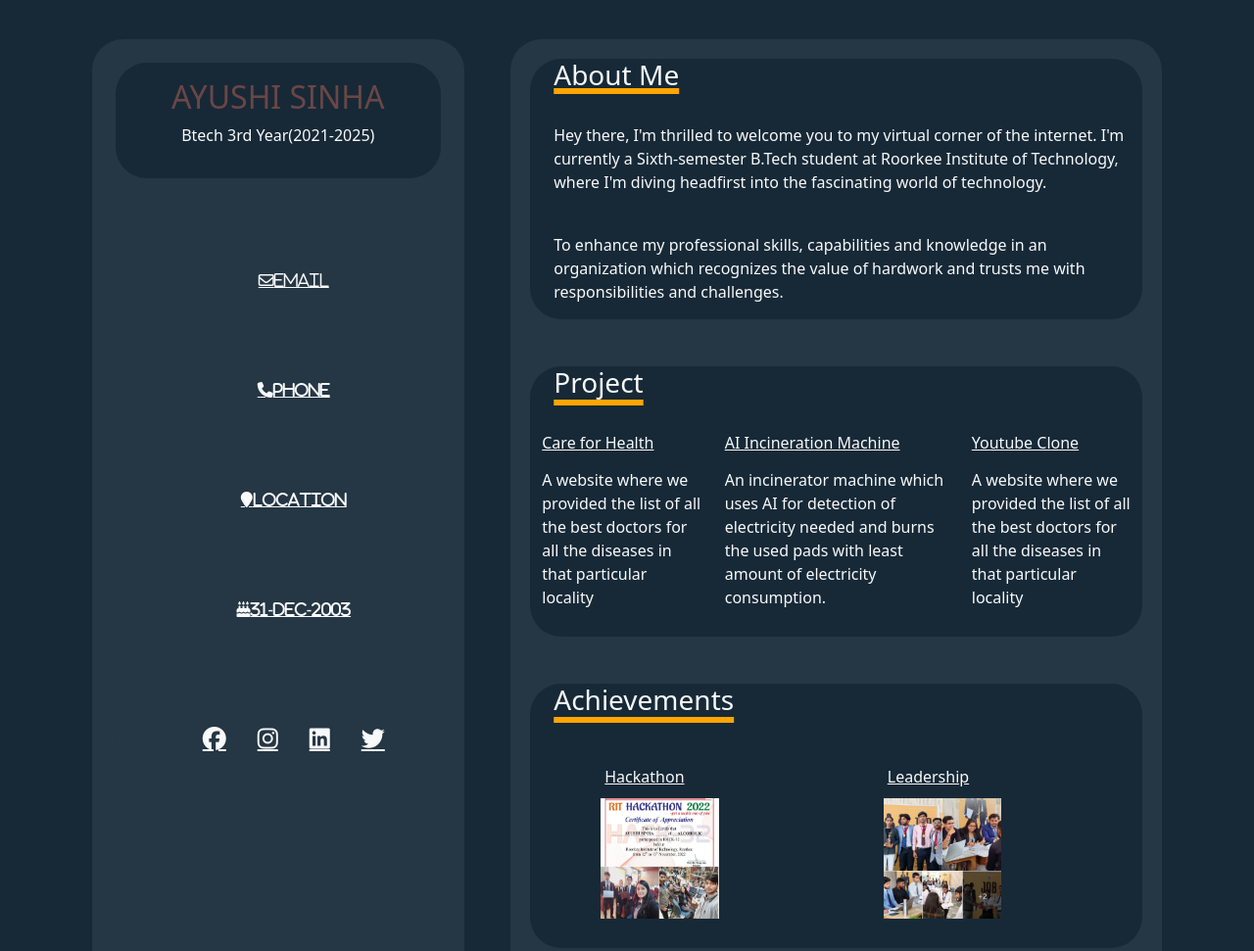
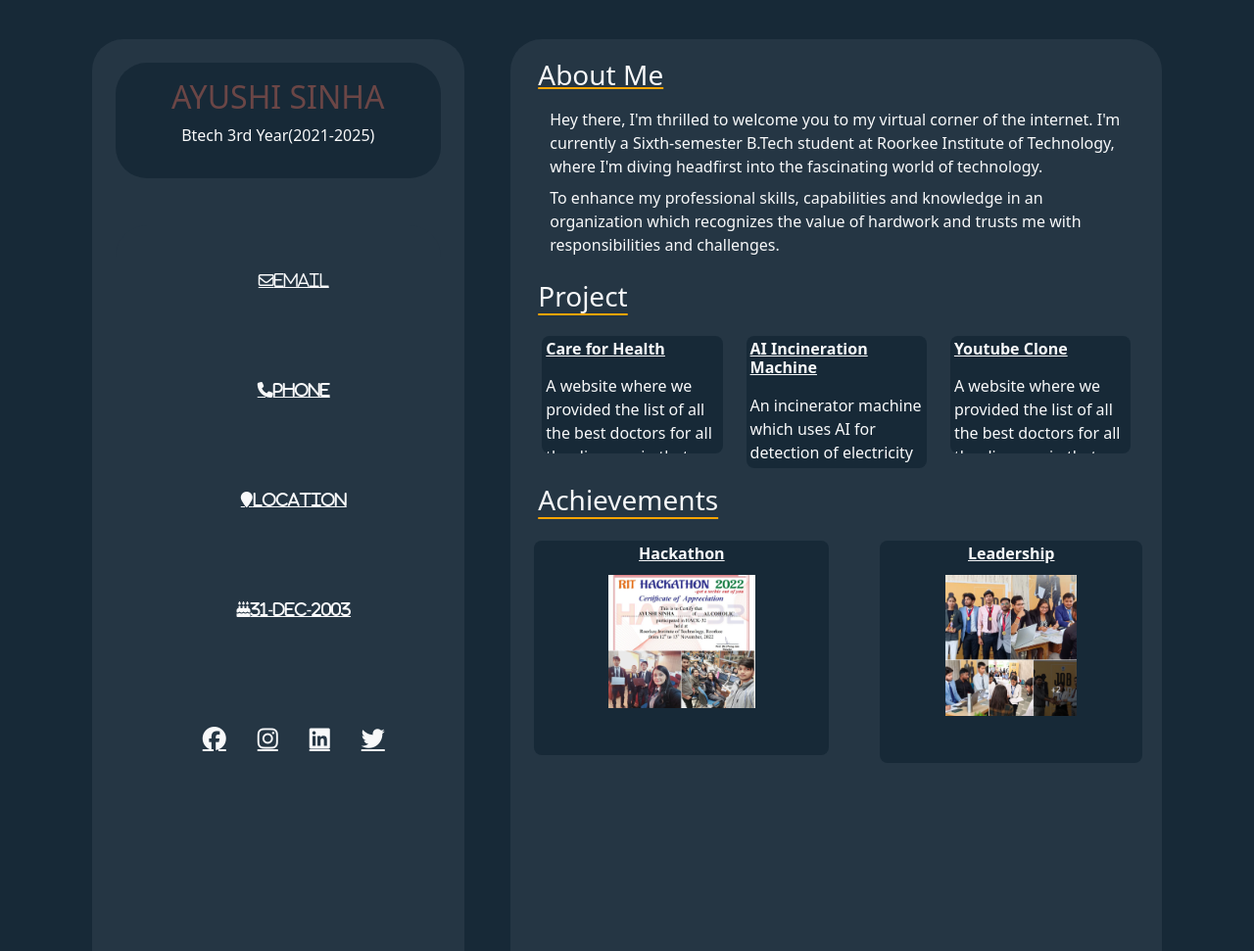
Before and after one commit to ayushisk/Dreamers, a plain HTML site: page 18-jan-2023/index.html in a window 1280 px wide. Shown: the top 971 px of the page at 98% size. Drawn offline with nearby package versions, Linux system fonts and the light colour scheme.

Commit message:
Update index.html

```diff
--- a/18-jan-2023/index.html
+++ b/18-jan-2023/index.html
@@ -4,7 +4,7 @@
 <head>
     <meta charset="UTF-8">
     <meta name="viewport" content="width=device-width, initial-scale=1.0">
-    <title>Portfolio</title>
+    <title>Document</title>
     <link href="https://cdn.jsdelivr.net/npm/bootstrap@5.3.2/dist/css/bootstrap.min.css" rel="stylesheet"
         integrity="sha384-T3c6CoIi6uLrA9TneNEoa7RxnatzjcDSCmG1MXxSR1GAsXEV/Dwwykc2MPK8M2HN" crossorigin="anonymous">
     <link rel="stylesheet" href="./css/style.css">
@@ -15,22 +15,22 @@
 
 <body>
     <div class="container ">
-        <div class="row " >
-            <aside class="col-12 col-lg-4 col-sm-10  container  rounded-5 p-4"
+        <div class="row" style="height: 1000px">
+            <aside class="col-11 col-lg-4 container sidebar98 rounded-5 p-4"
                 style="background-color: var(--bg-upper); ">
 
                 <div>
-                    <div class="col mb-lg-5 rounded-5  p-3" style=" background-color:var(--bg-color); ">
+                    <div class="info col mb-5 rounded-5  p-3" style=" background-color:var(--bg-color); ">
                         <h2 class="h2  d-flex justify-content-center" style="color: var(--main-color);">AYUSHI SINHA
                         </h2>
-                        <div class="text-light  d-flex justify-content-center">
+                        <div class="batch text-light  d-flex justify-content-center">
                             <p>Btech 3rd Year(2021-2025)</p>
                         </div>
                     </div>
-                    <div class="rounded-5 d-flex flex-column align-items-center justify-content-center d-md-none d-lg-block d-sm-none d-md-block d-none d-sm-block"
-                        style=" background-color: var(--bg-upper);">
+                    <div class="info-more rounded-5 d-flex flex-column lign-items-center justify-content-center d-md-none d-lg-block d-sm-none d-md-block d-none d-sm-block"
+                        style="height: 900px; background-color: var(--bg-upper);">
                         <div></div>
-                        <ul class="d-flex flex-column h6">
+                        <ul class="contact d-flex flex-column h6">
                             <a href="mailto:sinhask1392@gmail.com"
                                 class="fa-regular fa-envelope m-5 d-flex text-light justify-content-lg-center">
                                 Email
@@ -45,7 +45,7 @@
 
                         </ul>
                         <div></div>
-                        <ul class="d-flex justify-content-center mt-5 h4">
+                        <ul class="social d-flex justify-content-center mt-5 h4">
                             <a href="#" class="fab fa-facebook text-light m-3 "></a></a>
                             <a href="https://www.instagram.com/imayushisinha?igsh=MXNuamJ3dmZycDc4ZA=="
                                 class="fab fa-instagram text-light m-3" target="_blank"></a>
@@ -57,74 +57,89 @@
 
                 </div>
             </aside>
-            <div class="col-12 col-lg-7 col-sm-10 col-xs-12 container main-content  rounded-5"
+            <div class="col-10 col-lg-7 col-sm-10 col-xs-12 container main-content offset-1x rounded-5"
                 style="background-color: var(--bg-upper); padding: 20px;">
                 <article>
-                    <section class="col mb-5 rounded-5" style=" background-color:var(--bg-color); ">
-                        <h3 class="text-light ms-4 mb-3 "
-                            style="text-decoration: underline; text-decoration-color: var(--underline-heading); text-decoration-thickness: 6px;">
+                    <div class="about-info">
+                        <h3 class="text-light ms-2 mb-3 text-decoration-underlinexx"
+                            style="text-decoration: underline; text-decoration-color: var(--underline-heading); text-decoration-thickness: auto;">
                             About Me</h3>
-                        <div class="about-info">
-                            <p class="text-light m-2 p-3  container text-break font-family ">Hey there, I'm thrilled to
+                        <p class="text-light m-2  container text-break font-family  ">Hey there, I'm thrilled to
                             welcome you to my virtual corner of the internet. I'm currently a
                             Sixth-semester B.Tech student at Roorkee Institute of Technology, where I'm diving
                             headfirst
                             into the fascinating world of technology.</p>
-                            <p class="text-light m-2 p-3 container font-family text-break">To enhance my professional
+                        <p class="text-light m-2 container font-family text-break">To enhance my professional
                             skills, capabilities and knowledge in an organization which
                             recognizes
                             the value of hardwork and trusts me with responsibilities and challenges.</p>
                     </div>
+
+
+                    <h3 class="text-light ms-2 mb-4 mt-4"
+                        style="text-decoration: underline; text-decoration-color: var(--underline-heading); text-decoration-thickness: auto; text-underline-offset: .25em;">
+                        Project
+                    </h3>
+
+                    <div class="container">
+                        <div class="row">
+                            <div class="col-md-4 mb-3">
+                                <section class="rounded-3 overflow-auto"
+                                    style="max-height: 120px; background-color: var(--bg-color);">
+                                    <h6 class="text-light text-decoration-underline p-1"><b>Care for Health</b></h6>
+                                    <p class="text-light p-1 font-family">A website where we provided the list of all
+                                        the best doctors for all the diseases in that particular locality.</p>
                                 </section>
-                    <section class="col mb-5 rounded-5" style=" background-color:var(--bg-color);">
-                        <h3 class="text-light ms-4 mb-4 "
-                            style="text-decoration: underline; text-decoration-color: var(--underline-heading); text-decoration-thickness: 6px; text-underline-offset: .25em;">
-                            Project</h3>
-                        <div class="d-flex ">
-                            <div class="m-2">
-                                <h6 class="text-light text-decoration-underline p-1">Care for Health</h6>
-                                <p class="text-light p-1 font-family">A website where we provided the list of all the
-                                    best doctors for all the diseases in that
-                                    particular locality</p>
                             </div>
-                            <div class="m-2">
-                                <h6 class="text-light text-decoration-underline p-1">AI Incineration Machine</h6>
-                                <p class="text-light p-1 font-family">An incinerator machine which uses AI for detection
-                                    of electricity needed and burns the
-                                    used pads with least amount of electricity consumption.</p>
+
+                            <div class="col-md-4 mb-3">
+                                <section class="rounded-3 overflow-auto"
+                                    style="max-height: 135px; background-color: var(--bg-color);">
+                                    <h6 class="text-light text-decoration-underline p-1"><b>AI Incineration Machine</b>
+                                    </h6>
+                                    <p class="text-light p-1 font-family">An incinerator machine which uses AI for
+                                        detection of electricity needed and burns the used pads with the least amount of
+                                        electricity consumption.</p>
+                                </section>
                             </div>
-                            <div class="m-2">
-                                <h6 class="text-light text-decoration-underline p-1">Youtube Clone</h6>
-                                <p class="text-light p-1 font-family">A website where we provided the list of all the
-                                    best doctors for all the diseases in that
-                                    particular locality</p>
+
+                            <div class="col-md-4 mb-3">
+                                <section class="rounded-3 overflow-auto"
+                                    style="max-height: 120px; background-color: var(--bg-color);">
+                                    <h6 class="text-light text-decoration-underline p-1"><b>Youtube Clone</b></h6>
+                                    <p class="text-light p-1 font-family">A website where we provided the list of all
+                                        the best doctors for all the diseases in that particular locality.</p>
+                                </section>
+                            </div>
                         </div>
                     </div>
 
-                    </section>
-                    <section class="col mb-5 rounded-5" style=" background-color: var(--bg-color);">
-                        <h3 class="text-light ms-4 mb-4 "
-                            style="text-decoration: underline; text-decoration-color: var(--underline-heading); text-decoration-thickness: 6px; text-underline-offset: .25em;">
+                    <h3 class="text-light ms-2 mb-4 "
+                        style=" text-decoration: underline; text-decoration-color: var(--underline-heading);text-decoration-thickness: auto; text-underline-offset: .25em;">
                         Achievements</h3>
-                        <div class="d-flex justify-content-around ms-5">
-                            <div class="container m-2 p-3">
-                                <h6 class="text-light text-decoration-underline p-1">Hackathon</h6>
 
+                    <div class="d-flex justify-content-around ms-1 ">
+                        <div class="text-center ">
+                            <section class="rounded-3 mb-3 pb-5"
+                                style="max-height: 300px; background-color: var(--bg-color);">
+                                <h6 class="text-light text-decoration-underline p-1"><b>Hackathon</b></h6>
                                 <a href="https://www.linkedin.com/posts/ayushi-sinha-67309a223_technology-team-experience-activity-7019351054928535554-qmy2?utm_source=share&utm_medium=member_desktop"
                                     target="_blank">
-                                    <img src="images/hack32.png" class=" w-50 h-75" alt="">
+                                    <img src="images/hack32.png" class="w-50 h-75">
                                 </a>
+                            </section>
                         </div>
-                            <div class="container m-2 p-3 ">
-                                <h6 class="text-light text-decoration-underline p-1">Leadership</h6>
-
+                        <div class="text-center offset-1">
+                            <section class="rounded-3 mb-3 pb-5"
+                                style="max-height: 300px; background-color: var(--bg-color);">
+                                <h6 class="text-light text-decoration-underline p-1"><b>Leadership</b></h6>
                                 <a href="https://www.linkedin.com/posts/ayushi-sinha-67309a223_hello-connections-i-hope-everything-is-activity-7065289105781178368-52wM?utm_source=share&utm_medium=member_desktop"
                                     target="_blank">
                                     <img src="images/jobfest.png" class="w-50 h-75">
                                 </a>
+                            </section>
                         </div>
                     </div>
-                    </section>
                 </article>
 
             </div>
```
Lines whose indentation alone changed are shown as unchanged.
